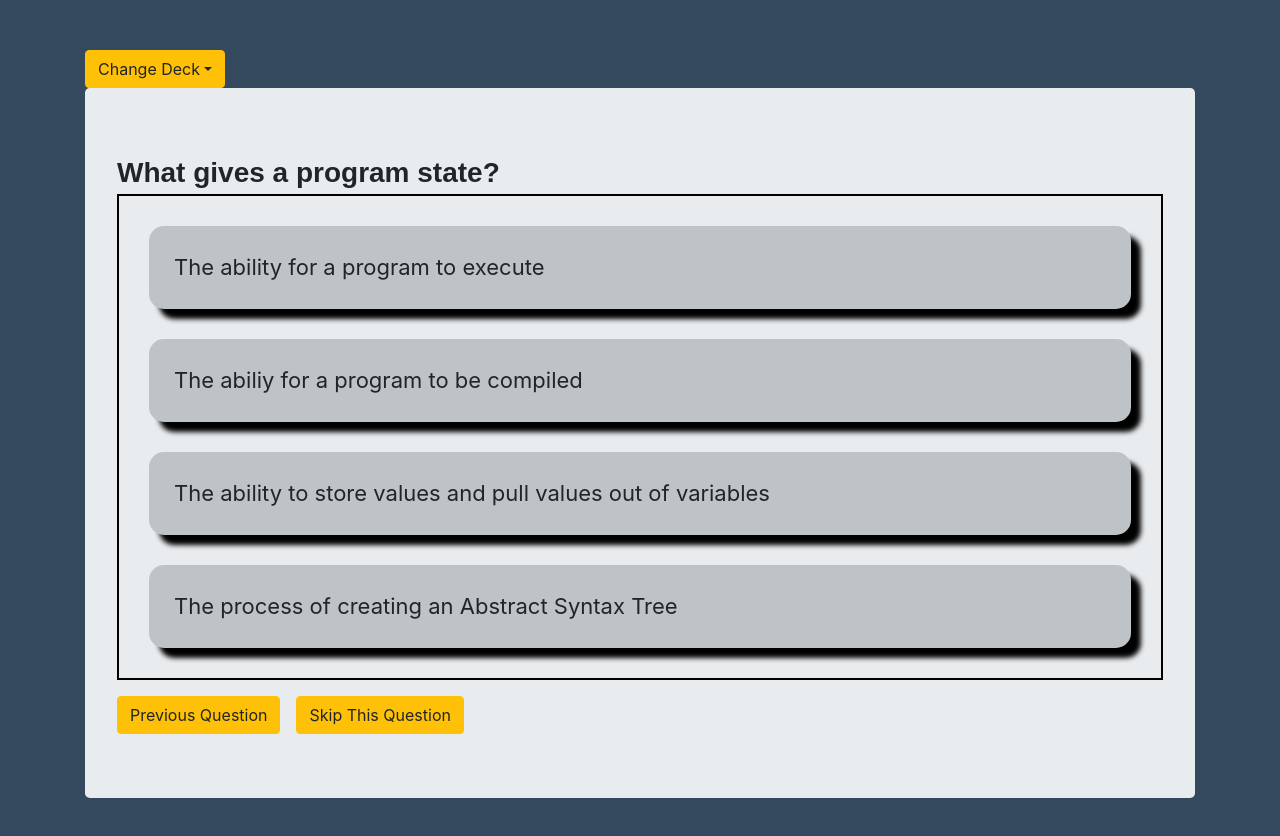
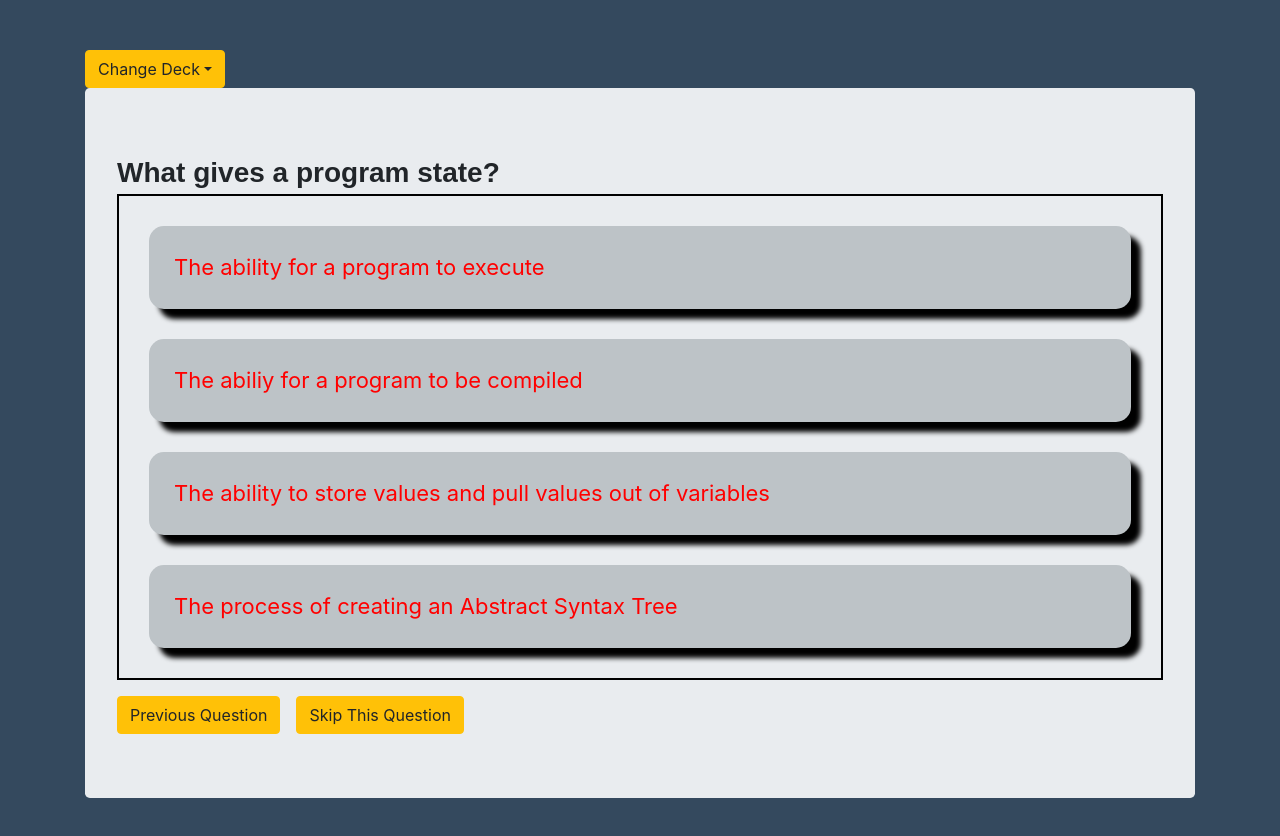
Before and after one commit to ali1129js/quiz-app, a React (Create React App) app: page / in a window 1280 px wide. Shown: the top 836 px of the page. Built offline with nearby package versions, Linux system fonts and the light colour scheme.

Commit message:
list items as components

```diff
--- a/package.json
+++ b/package.json
@@ -7,7 +7,8 @@
     "react": "^16.7.0",
     "react-dom": "^16.7.0",
     "react-scripts": "2.1.3",
-    "styled-components": "^4.1.3"
+    "styled-components": "^4.1.3",
+    "uuid": "^3.3.2"
   },
   "scripts": {
     "start": "react-scripts start",
--- a/src/Components/ListItem.js
+++ b/src/Components/ListItem.js
@@ -2,14 +2,26 @@
  * @Author: Ali
  * @Date:   2019-02-25T18:58:38+01:00
  * @Last modified by:   Ali
- * @Last modified time: 2019-02-25T19:14:15+01:00
+ * @Last modified time: 2019-02-27T10:45:39+01:00
  */
 import React, { Component } from "react";
 
 class ListItem extends Component {
   render() {
-    const { option, handleClick } = this.props;
-    return <li onClick={handleClick}> {option} </li>;
+    const { id, option, handleClick, answerSubmitted, isCorrect } = this.props;
+
+    return (
+      <li data-index={id} onClick={handleClick}>
+        <span
+          style={{
+            color: isCorrect ? "inherit" : "red"
+          }}
+        >
+          {" "}
+          {option}{" "}
+        </span>
+      </li>
+    );
   }
 }
 export default ListItem;
--- a/src/Components/MyModal.js
+++ b/src/Components/MyModal.js
@@ -2,7 +2,7 @@
  * @Author: Ali
  * @Date:   2019-02-23T11:36:40+01:00
  * @Last modified by:   Ali
- * @Last modified time: 2019-02-23T11:50:02+01:00
+ * @Last modified time: 2019-02-26T09:39:45+01:00
  */
 
 import React, { Component } from "react";
@@ -10,7 +10,7 @@ import styled from "styled-components";
 const Content = styled.div`
   background: linear-gradient(to bottom right, #3498db, papayawhip, #f39c12);
   margin: auto;
-  height: 10em;
+  height: 8em;
   width: 12em;
   font-size: 1.2em;
   text-align: center;
--- a/src/Components/Quiz.js
+++ b/src/Components/Quiz.js
@@ -2,9 +2,10 @@
  * @Author: Ali
  * @Date:   2019-01-23T16:35:52+01:00
  * @Last modified by:   Ali
- * @Last modified time: 2019-02-25T19:08:04+01:00
+ * @Last modified time: 2019-02-27T10:45:24+01:00
  */
 import React, { Component } from "react";
+import uuid from "uuid";
 import Score from "./Score";
 import ListItem from "./ListItem";
 class Quiz extends Component {
@@ -14,29 +15,38 @@ class Quiz extends Component {
       questions: this.props.questions,
       score: 0,
       questionNumber: 0,
-      answerSubmitted: null
+      answerSubmitted: false,
+      isCorrect: false
     };
   }
   handleClick = e => {
     const index = e.target.dataset.index;
+    console.log(index);
     const selectedAnswer = e.target.innerText;
     const correctAnswer = document.getElementById("answer").innerText;
     if (selectedAnswer === correctAnswer) {
       this.setState({
         score: this.state.score + 1,
         questionNumber: this.state.questionNumber + 1,
-        answerSubmitted: true
+        answerSubmitted: true,
+        isCorrect: true
       });
     } else {
       this.props.toggleModal();
       this.setState({
-        answerSubmitted: false
+        answerSubmitted: true
       });
     }
   };
 
   render() {
-    const { questionNumber, questions, score } = this.state;
+    const {
+      questionNumber,
+      questions,
+      score,
+      answerSubmitted,
+      isCorrect
+    } = this.state;
     const question = questions.map((rawdata, i) => (
       <div key={i}>
         <div className="question">{rawdata.question}</div>
@@ -47,8 +57,11 @@ class Quiz extends Component {
               return (
                 <ListItem
                   key={i}
+                  id={uuid.v4()}
                   option={option}
                   handleClick={this.handleClick}
+                  answerSubmitted={answerSubmitted}
+                  isCorrect={isCorrect}
                 />
               );
             })}
```
